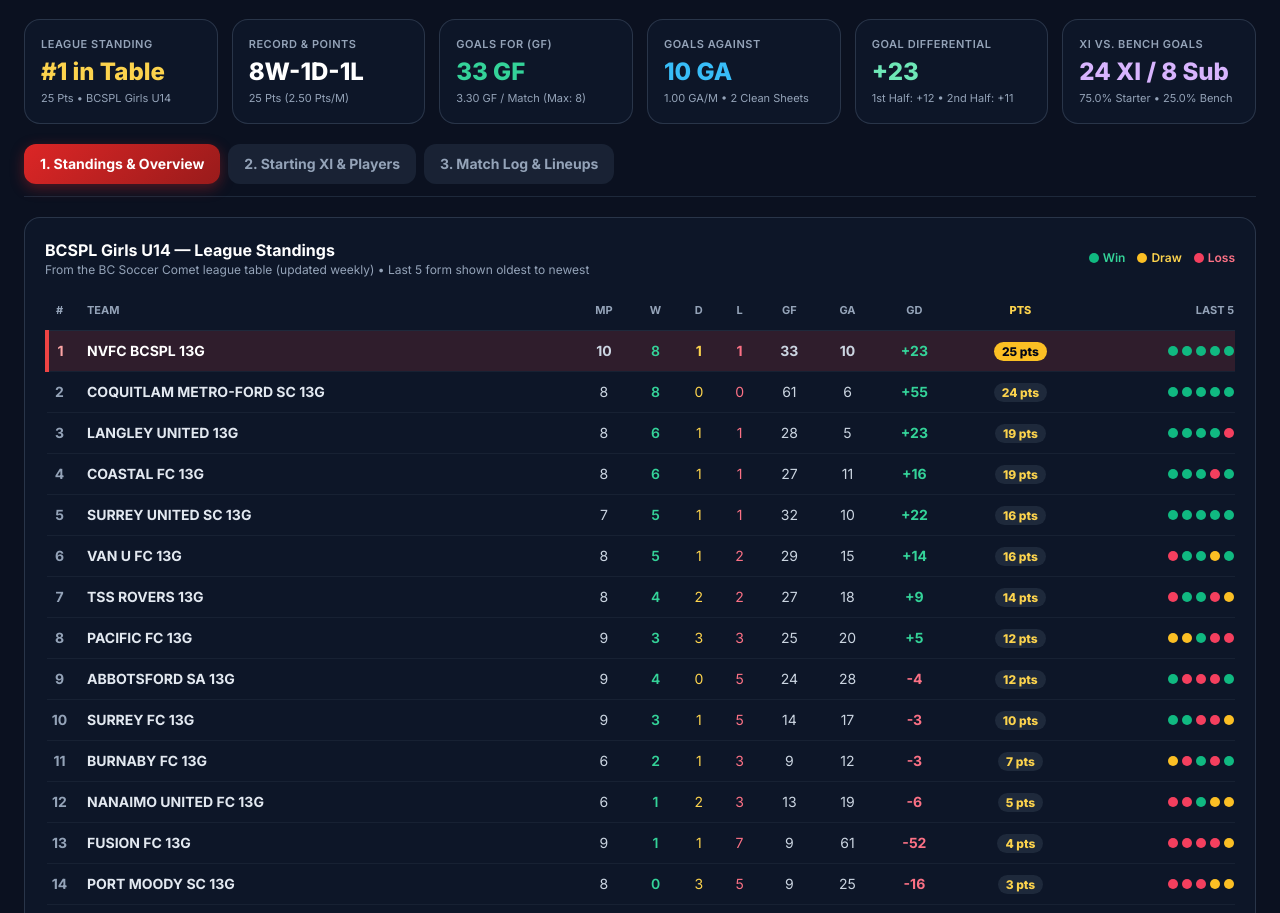
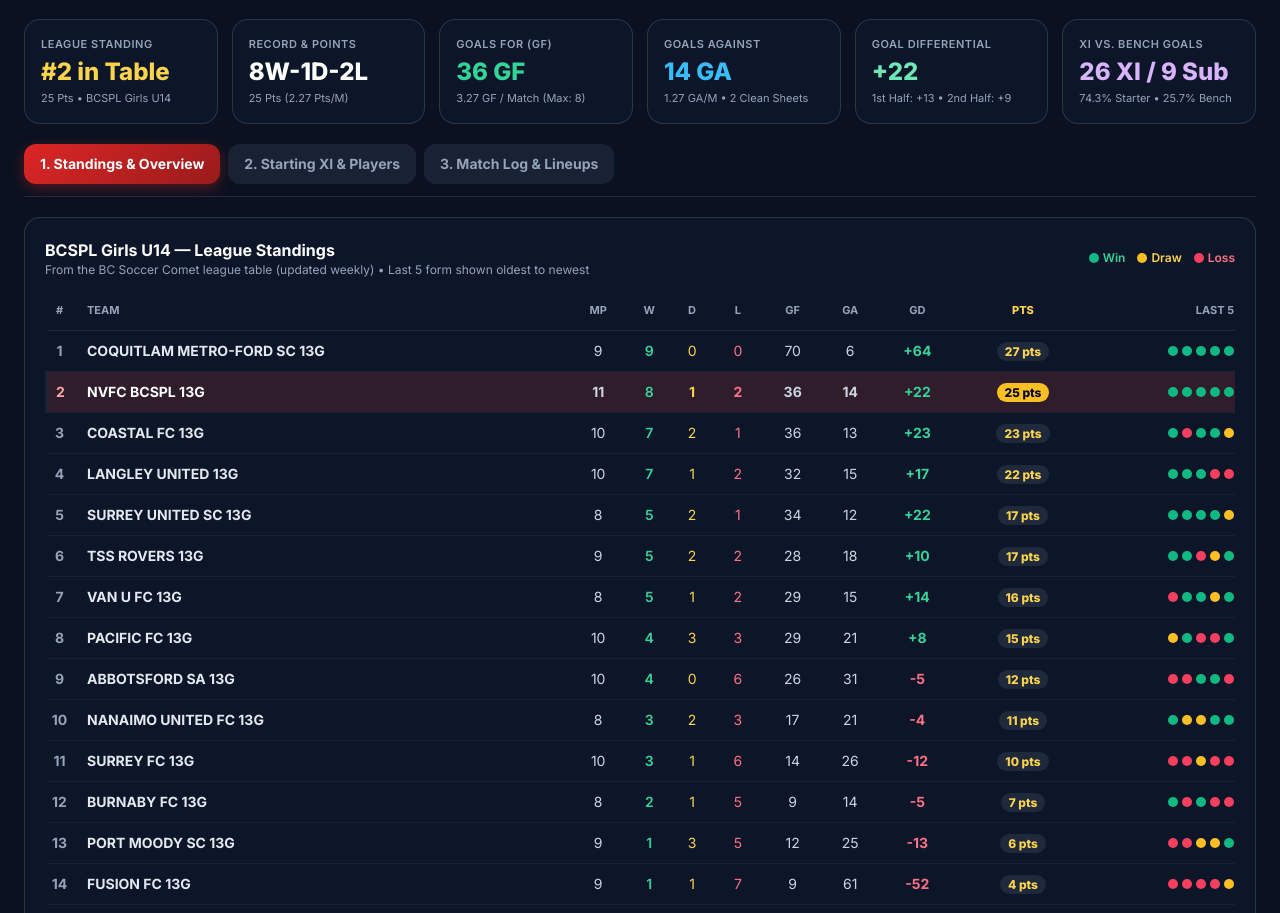
Before and after one commit to amit-gat/NVFC-BCSPL-13G, a plain HTML site: page index.html in a window 1280 px wide. Shown: the part 140-1053 px from the top of the page. Drawn offline with nearby package versions, Linux system fonts and the light colour scheme.

Commit message:
Add BCSPL-11 vs Langley (Nov 22) + Nov 22 standings
Co-authored-by: amit-gat <amit-gat@users.noreply.github.com>

```diff
--- a/index.html
+++ b/index.html
@@ -30,7 +30,7 @@
       <div>
         <div class="flex flex-wrap items-center gap-2 mb-1.5">
           <span class="px-2.5 py-0.5 rounded-full text-[11px] font-bold uppercase tracking-wider bg-red-500/20 text-red-300 border border-red-500/30">BCSPL Girls U14</span>
-          <span id="syncBadge" class="px-2.5 py-0.5 rounded-full text-[11px] font-semibold bg-emerald-500/20 text-emerald-300 border border-emerald-500/30">10 Matches Loaded</span>
+          <span id="syncBadge" class="px-2.5 py-0.5 rounded-full text-[11px] font-semibold bg-emerald-500/20 text-emerald-300 border border-emerald-500/30">11 Matches Loaded</span>
         </div>
         <h1 class="text-xl sm:text-2xl md:text-3xl font-extrabold tracking-tight text-white">NVFC BCSPL 13G</h1>
       </div>
@@ -260,24 +260,24 @@
     // BASELINE_STANDINGS and BASELINE_MATCHES below; every table and chart is
     // computed from them on load. (The old Google Sheet sync was removed.)
 
-    // BCSPL Girls U14 Standings Table (Updated through Nov 8, 2026)
+    // BCSPL Girls U14 Standings Table (Updated through Nov 22, 2026)
     const BASELINE_STANDINGS = [
-      { pos: 1,  team: 'NVFC BCSPL 13G',              isNVFC: true,  mp: 10, w: 8, d: 1, l: 1, gf: 33, ga: 10, gd: 23,  pts: 25, last5: ['W','W','W','W','W'] },
-      { pos: 2,  team: 'COQUITLAM METRO-FORD SC 13G', isNVFC: false, mp: 8,  w: 8, d: 0, l: 0, gf: 61, ga: 6,  gd: 55,  pts: 24, last5: ['W','W','W','W','W'] },
-      { pos: 3,  team: 'LANGLEY UNITED 13G',          isNVFC: false, mp: 8,  w: 6, d: 1, l: 1, gf: 28, ga: 5,  gd: 23,  pts: 19, last5: ['W','W','W','W','L'] },
-      { pos: 4,  team: 'COASTAL FC 13G',              isNVFC: false, mp: 8,  w: 6, d: 1, l: 1, gf: 27, ga: 11, gd: 16,  pts: 19, last5: ['W','W','W','L','W'] },
-      { pos: 5,  team: 'SURREY UNITED SC 13G',        isNVFC: false, mp: 7,  w: 5, d: 1, l: 1, gf: 32, ga: 10, gd: 22,  pts: 16, last5: ['W','W','W','W','W'] },
-      { pos: 6,  team: 'VAN U FC 13G',                isNVFC: false, mp: 8,  w: 5, d: 1, l: 2, gf: 29, ga: 15, gd: 14,  pts: 16, last5: ['L','W','W','D','W'] },
-      { pos: 7,  team: 'TSS ROVERS 13G',              isNVFC: false, mp: 8,  w: 4, d: 2, l: 2, gf: 27, ga: 18, gd: 9,   pts: 14, last5: ['L','W','W','L','D'] },
-      { pos: 8,  team: 'PACIFIC FC 13G',              isNVFC: false, mp: 9,  w: 3, d: 3, l: 3, gf: 25, ga: 20, gd: 5,   pts: 12, last5: ['D','D','W','L','L'] },
-      { pos: 9,  team: 'ABBOTSFORD SA 13G',           isNVFC: false, mp: 9,  w: 4, d: 0, l: 5, gf: 24, ga: 28, gd: -4,  pts: 12, last5: ['W','L','L','L','W'] },
-      { pos: 10, team: 'SURREY FC 13G',               isNVFC: false, mp: 9,  w: 3, d: 1, l: 5, gf: 14, ga: 17, gd: -3,  pts: 10, last5: ['W','W','L','L','D'] },
-      { pos: 11, team: 'BURNABY FC 13G',              isNVFC: false, mp: 6,  w: 2, d: 1, l: 3, gf: 9,  ga: 12, gd: -3,  pts: 7,  last5: ['D','L','W','L','W'] },
-      { pos: 12, team: 'NANAIMO UNITED FC 13G',       isNVFC: false, mp: 6,  w: 1, d: 2, l: 3, gf: 13, ga: 19, gd: -6,  pts: 5,  last5: ['L','L','W','D','D'] },
-      { pos: 13, team: 'FUSION FC 13G',               isNVFC: false, mp: 9,  w: 1, d: 1, l: 7, gf: 9,  ga: 61, gd: -52, pts: 4,  last5: ['L','L','L','L','D'] },
-      { pos: 14, team: 'PORT MOODY SC 13G',           isNVFC: false, mp: 8,  w: 0, d: 3, l: 5, gf: 9,  ga: 25, gd: -16, pts: 3,  last5: ['L','L','L','D','D'] },
-      { pos: 15, team: 'KELOWNA UNITED FC 13G',       isNVFC: false, mp: 10, w: 0, d: 2, l: 8, gf: 11, ga: 35, gd: -24, pts: 2,  last5: ['L','L','L','L','L'] },
-      { pos: 16, team: 'KAMLOOPS UNITED FC 13G',      isNVFC: false, mp: 11, w: 0, d: 2, l: 9, gf: 9,  ga: 68, gd: -59, pts: 2,  last5: ['L','L','L','L','D'] }
+      { pos: 1,  team: 'COQUITLAM METRO-FORD SC 13G', isNVFC: false, mp: 9,  w: 9, d: 0, l: 0,  gf: 70, ga: 6,  gd: 64,  pts: 27, last5: ['W','W','W','W','W'] },
+      { pos: 2,  team: 'NVFC BCSPL 13G',              isNVFC: true,  mp: 11, w: 8, d: 1, l: 2,  gf: 36, ga: 14, gd: 22,  pts: 25, last5: ['W','W','W','W','W'] },
+      { pos: 3,  team: 'COASTAL FC 13G',              isNVFC: false, mp: 10, w: 7, d: 2, l: 1,  gf: 36, ga: 13, gd: 23,  pts: 23, last5: ['W','L','W','W','D'] },
+      { pos: 4,  team: 'LANGLEY UNITED 13G',          isNVFC: false, mp: 10, w: 7, d: 1, l: 2,  gf: 32, ga: 15, gd: 17,  pts: 22, last5: ['W','W','W','L','L'] },
+      { pos: 5,  team: 'SURREY UNITED SC 13G',        isNVFC: false, mp: 8,  w: 5, d: 2, l: 1,  gf: 34, ga: 12, gd: 22,  pts: 17, last5: ['W','W','W','W','D'] },
+      { pos: 6,  team: 'TSS ROVERS 13G',              isNVFC: false, mp: 9,  w: 5, d: 2, l: 2,  gf: 28, ga: 18, gd: 10,  pts: 17, last5: ['W','W','L','D','W'] },
+      { pos: 7,  team: 'VAN U FC 13G',                isNVFC: false, mp: 8,  w: 5, d: 1, l: 2,  gf: 29, ga: 15, gd: 14,  pts: 16, last5: ['L','W','W','D','W'] },
+      { pos: 8,  team: 'PACIFIC FC 13G',              isNVFC: false, mp: 10, w: 4, d: 3, l: 3,  gf: 29, ga: 21, gd: 8,   pts: 15, last5: ['D','W','L','L','W'] },
+      { pos: 9,  team: 'ABBOTSFORD SA 13G',           isNVFC: false, mp: 10, w: 4, d: 0, l: 6,  gf: 26, ga: 31, gd: -5,  pts: 12, last5: ['L','L','W','W','L'] },
+      { pos: 10, team: 'NANAIMO UNITED FC 13G',       isNVFC: false, mp: 8,  w: 3, d: 2, l: 3,  gf: 17, ga: 21, gd: -4,  pts: 11, last5: ['W','D','D','W','W'] },
+      { pos: 11, team: 'SURREY FC 13G',               isNVFC: false, mp: 10, w: 3, d: 1, l: 6,  gf: 14, ga: 26, gd: -12, pts: 10, last5: ['L','L','D','L','L'] },
+      { pos: 12, team: 'BURNABY FC 13G',              isNVFC: false, mp: 8,  w: 2, d: 1, l: 5,  gf: 9,  ga: 14, gd: -5,  pts: 7,  last5: ['W','L','W','L','L'] },
+      { pos: 13, team: 'PORT MOODY SC 13G',           isNVFC: false, mp: 9,  w: 1, d: 3, l: 5,  gf: 12, ga: 25, gd: -13, pts: 6,  last5: ['L','L','D','D','W'] },
+      { pos: 14, team: 'FUSION FC 13G',               isNVFC: false, mp: 9,  w: 1, d: 1, l: 7,  gf: 9,  ga: 61, gd: -52, pts: 4,  last5: ['L','L','L','L','D'] },
+      { pos: 15, team: 'KELOWNA UNITED FC 13G',       isNVFC: false, mp: 11, w: 0, d: 2, l: 9,  gf: 12, ga: 39, gd: -27, pts: 2,  last5: ['L','L','L','L','L'] },
+      { pos: 16, team: 'KAMLOOPS UNITED FC 13G',      isNVFC: false, mp: 12, w: 0, d: 2, l: 10, gf: 9,  ga: 71, gd: -62, pts: 2,  last5: ['L','L','L','D','L'] }
     ];
 
     // Complete NVFC BCSPL 13G Roster from Comet Game Reports
@@ -305,7 +305,7 @@
     function OG(min, half, player) { return { min: min, half: half, player: player }; }
     function CD(min, half, num, card, team) { return { min: min, half: half, num: num, card: card, team: team || 'NVFC' }; }
 
-    // 10 Verified Baseline Matches (Sept 13 – Nov 8, 2026)
+    // 11 Verified Baseline Matches (Sept 13 – Nov 22, 2026)
     const BASELINE_MATCHES = [
       {
         id: 'BCSPL-01', date: '2026-09-13', time: '12:30 PM',
@@ -432,6 +432,25 @@
         ],
         oppGoals: [OG("10'", 1, '#10 Claudia Jerke')],
         cards: []
+      },
+      {
+        id: 'BCSPL-11', date: '2026-11-22', time: '11:00 AM',
+        opp: 'Langley United 13G', venue: 'Langley', ha: 'Away', gf: 3, ga: 4, res: 'L',
+        gk: 1, cap: 12,
+        starters: [1, 4, 7, 8, 10, 11, 12, 13, 17, 19, 25],
+        subs: [3, 9, 14, 15, 16],
+        goals: [
+          GL("18'", 1, 7),
+          GL("31'", 1, 7),
+          GL("51'", 2, 15, 'Sub Goal')
+        ],
+        oppGoals: [
+          OG("6'", 1, '#3 E. Kruger (Penalty)'),
+          OG("45'", 2, '#5 A. Craig'),
+          OG("72'", 2, '#13 B. Urquhart'),
+          OG("80'", 2, '#5 A. Craig')
+        ],
+        cards: [CD("80+2'", 2, 0, 'Yellow Card (Asst. Coach Justin Thompson)', 'Opp')]
       }
     ];
 
```
